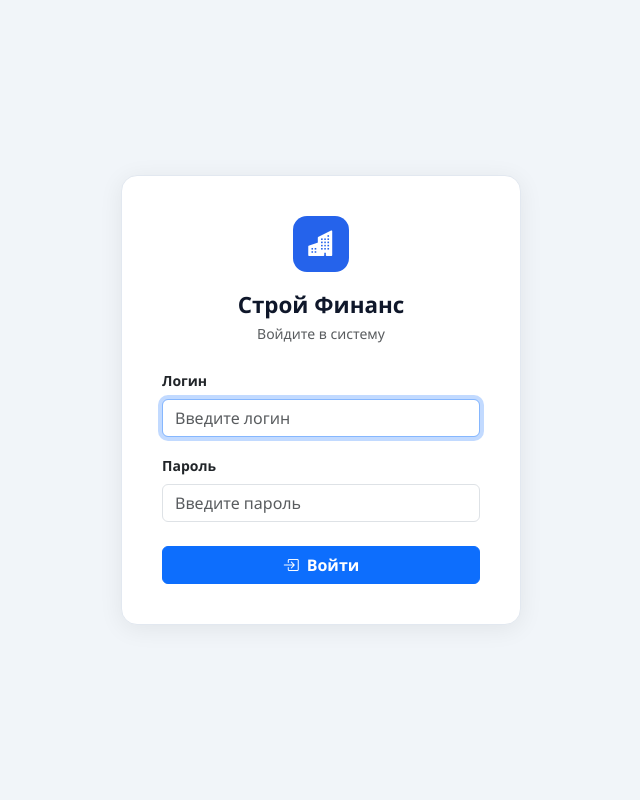
After one commit to Amantur1develooper/kazan2, a Django app: page /login/ in a window 1280 px wide. The commit adds this page. Shown: the whole page, without its empty margins (319-959 px from the left). Run offline with Django 4.2, Linux system fonts and the light colour scheme.

Commit message:
new login

```diff
--- /dev/null
+++ b/apps/core/middleware.py
@@ -0,0 +1,14 @@
+from django.shortcuts import redirect
+
+EXEMPT_PREFIXES = ('/login/', '/logout/', '/admin/')
+
+
+class LoginRequiredMiddleware:
+    def __init__(self, get_response):
+        self.get_response = get_response
+
+    def __call__(self, request):
+        if not request.user.is_authenticated:
+            if not any(request.path.startswith(p) for p in EXEMPT_PREFIXES):
+                return redirect(f'/login/?next={request.path}')
+        return self.get_response(request)
--- a/apps/core/views.py
+++ b/apps/core/views.py
@@ -6,6 +6,7 @@ from django.db.models import Sum
 from django.db.models.functions import Coalesce
 from django.db.models import Value
 
+from .decorators import editor_required
 from .models import MainCash, CashTransaction
 from .forms import CashTransactionForm
 from apps.projects.models import Organization, ResidentialComplex, Stage, FloorExpense
@@ -75,6 +76,7 @@ def cash_detail(request):
     return render(request, 'core/cash_detail.html', context)
 
 
+@editor_required
 def transaction_create(request):
     cash = MainCash.objects.first()
     if not cash:
@@ -92,6 +94,7 @@ def transaction_create(request):
     return render(request, 'core/transaction_form.html', {'form': form, 'cash': cash})
 
 
+@editor_required
 def transaction_delete(request, pk):
     transaction = get_object_or_404(CashTransaction, pk=pk)
     if request.method == 'POST':
--- a/apps/imports/views.py
+++ b/apps/imports/views.py
@@ -3,6 +3,7 @@ from django.shortcuts import render, redirect, get_object_or_404
 from django.contrib import messages
 from django.utils import timezone
 
+from apps.core.decorators import editor_required
 from .models import ExcelImport, ImportLog
 from .forms import ExcelImportForm, FloorSelectForm
 from .floor_parser import parse_floor_excel, apply_floor_import
@@ -14,6 +15,7 @@ def import_list(request):
     return render(request, 'imports/import_list.html', {'imports': imports})
 
 
+@editor_required
 def import_upload(request):
     """
     Two-step upload:
@@ -188,6 +190,7 @@ def import_detail(request, pk):
                   {'excel_import': excel_import, 'logs': logs})
 
 
+@editor_required
 def import_reprocess(request, pk):
     excel_import = get_object_or_404(ExcelImport, pk=pk)
     if request.method == 'POST':
--- a/config/settings.py
+++ b/config/settings.py
@@ -31,7 +31,12 @@ MIDDLEWARE = [
     'django.contrib.auth.middleware.AuthenticationMiddleware',
     'django.contrib.messages.middleware.MessageMiddleware',
     'django.middleware.clickjacking.XFrameOptionsMiddleware',
+    'apps.core.middleware.LoginRequiredMiddleware',
 ]
+
+LOGIN_URL = '/login/'
+LOGIN_REDIRECT_URL = '/'
+LOGOUT_REDIRECT_URL = '/login/'
 
 ROOT_URLCONF = 'config.urls'
 
--- a/config/urls.py
+++ b/config/urls.py
@@ -1,10 +1,13 @@
 from django.contrib import admin
 from django.urls import path, include
+from django.contrib.auth import views as auth_views
 from django.conf import settings
 from django.conf.urls.static import static
 
 urlpatterns = [
     path('admin/', admin.site.urls),
+    path('login/', auth_views.LoginView.as_view(template_name='registration/login.html'), name='login'),
+    path('logout/', auth_views.LogoutView.as_view(), name='logout'),
     path('', include('apps.core.urls')),
     path('complexes/', include('apps.projects.urls')),
     path('imports/', include('apps.imports.urls')),
--- /dev/null
+++ b/templates/registration/login.html
@@ -0,0 +1,42 @@
+<!DOCTYPE html>
+<html lang="ru">
+<head>
+  <meta charset="UTF-8">
+  <meta name="viewport" content="width=device-width, initial-scale=1.0">
+  <title>Вход — Строй Финанс</title>
+  <link href="https://cdn.jsdelivr.net/npm/bootstrap@5.3.2/dist/css/bootstrap.min.css" rel="stylesheet">
+  <link href="https://cdn.jsdelivr.net/npm/bootstrap-icons@1.11.3/font/bootstrap-icons.css" rel="stylesheet">
+  <style>
+    body { background: #f1f5f9; font-family: 'Segoe UI', system-ui, sans-serif; min-height: 100vh; display: flex; align-items: center; justify-content: center; }
+    .login-card { background: #fff; border-radius: 16px; border: 1px solid #e2e8f0; padding: 2.5rem; width: 100%; max-width: 400px; box-shadow: 0 4px 24px rgba(0,0,0,.07); }
+    .brand-icon { width: 56px; height: 56px; background: #2563eb; border-radius: 14px; display: flex; align-items: center; justify-content: center; font-size: 1.6rem; color: #fff; margin: 0 auto 1.25rem; }
+  </style>
+</head>
+<body>
+<div class="login-card">
+  <div class="brand-icon"><i class="bi bi-buildings-fill"></i></div>
+  <h1 class="text-center fw-700 mb-1" style="font-size:1.4rem;font-weight:700;color:#0f172a">Строй Финанс</h1>
+  <p class="text-center text-muted mb-4" style="font-size:.875rem">Войдите в систему</p>
+
+  {% if form.errors %}
+  <div class="alert alert-danger py-2 small">Неверный логин или пароль.</div>
+  {% endif %}
+
+  <form method="post">
+    {% csrf_token %}
+    <div class="mb-3">
+      <label class="form-label fw-semibold" style="font-size:.875rem">Логин</label>
+      <input type="text" name="username" class="form-control" placeholder="Введите логин" autofocus required>
+    </div>
+    <div class="mb-4">
+      <label class="form-label fw-semibold" style="font-size:.875rem">Пароль</label>
+      <input type="password" name="password" class="form-control" placeholder="Введите пароль" required>
+    </div>
+    <input type="hidden" name="next" value="{{ next }}">
+    <button type="submit" class="btn btn-primary w-100 fw-semibold">
+      <i class="bi bi-box-arrow-in-right me-2"></i>Войти
+    </button>
+  </form>
+</div>
+</body>
+</html>
```
Also changed, not shown: apps/core/decorators.py (added, +15 -0 lines), apps/projects/views.py (+20 -0 lines), templates/base.html (+15 -2 lines).
